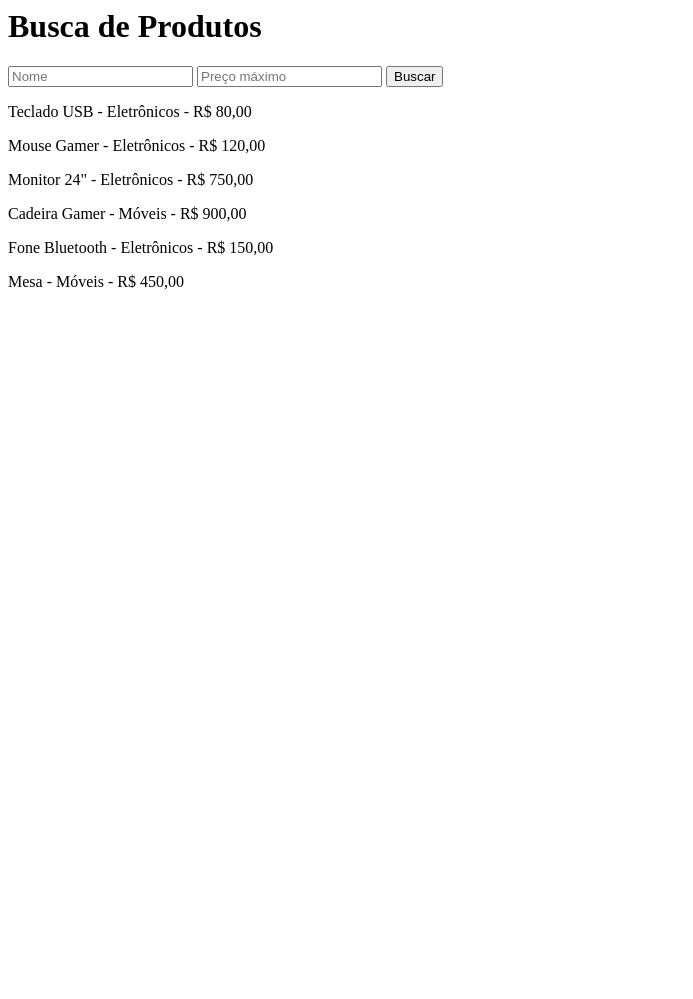
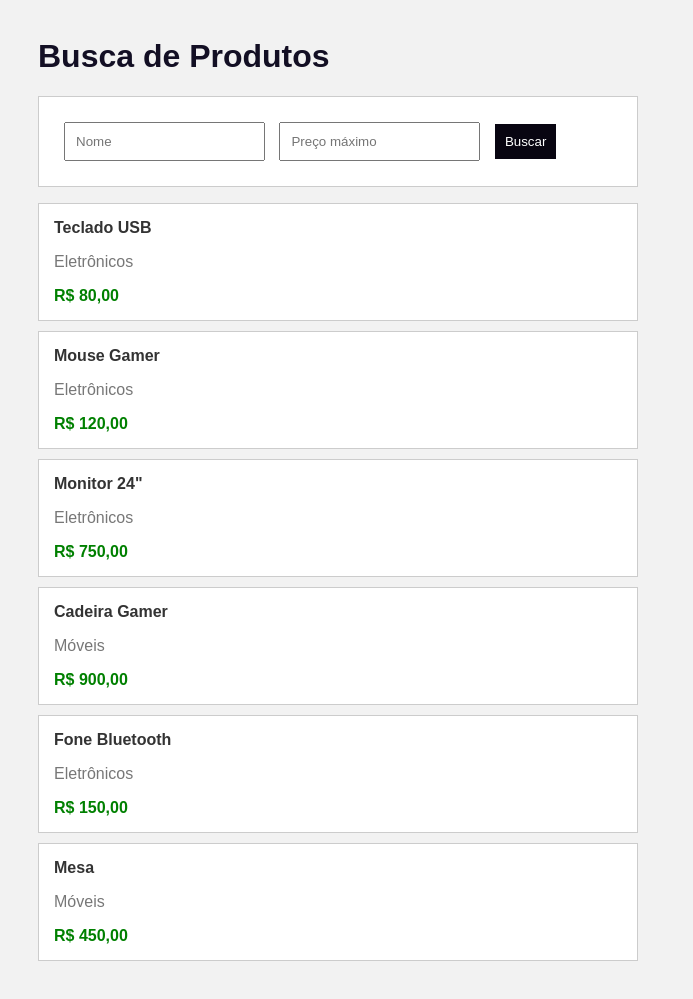
Before and after one commit to ArrudaGabrielpht/BackEnd2026, a PHP site: page /ex01.php in a window 1280 px wide. Shown: the whole page, without its empty margins (0-693 px from the left). Before the commit the page ends 290 px from the top, so only its background shows below. Run offline with PHP 8.4, Linux system fonts and the light colour scheme.

Commit message:
att 11/9

```diff
--- a/PHPVanilla/8-ProtocoloHTTP/ListaAtividades/ex01.php
+++ b/PHPVanilla/8-ProtocoloHTTP/ListaAtividades/ex01.php
@@ -18,25 +18,87 @@ $produtos = array_filter($produtos, function ($produto) use ($nome, $precoMaximo
     return ($nome === '' || stripos($produto['nome'], $nome) !== false)
         && ($precoMaximo === '' || $produto['preco'] <= (float) $precoMaximo);
 });
+?>
 
-?>
+<style>
+    body {
+        font-family: Arial;
+        background: #f2f2f2;
+        padding: 30px;
+        color: #333;
+    }
+
+    .container {
+        width: 600px;
+    }
+
+    h1 {
+        color: #130f24;
+    }
+
+    form {
+        background: white;
+        padding: 20px;
+        border: 1px solid #ccc;
+    }
+
+    input, button {
+        padding: 10px;
+        margin: 5px;
+    }
+
+    button {
+        background: #080511;
+        color: white;
+        border: none;
+    }
+
+    .produto {
+        background: white;
+        padding: 15px;
+        margin-top: 10px;
+        border: 1px solid #ccc;
+    }
+
+    .produto p {
+        color: #777;
+    }
+
+    .preco {
+        color: green;
+        font-weight: bold;
+    }
+</style>
+
+<div class="container">
 
     <h1>Busca de Produtos</h1>
 
     <form method="GET">
-    <input type="text" name="nome" placeholder="Nome" value="<?= htmlspecialchars($nome) ?>">
-    <input type="number" name="preco_maximo" placeholder="Preço máximo" value="<?= htmlspecialchars($precoMaximo) ?>">
+        <input type="text" name="nome" placeholder="Nome"
+            value="<?= htmlspecialchars($nome) ?>">
+
+        <input type="number" name="preco_maximo"
+            placeholder="Preço máximo"
+            value="<?= htmlspecialchars($precoMaximo) ?>">
+
         <button>Buscar</button>
     </form>
 
     <?php foreach ($produtos as $produto): ?>
-    <p>
-        <?= htmlspecialchars($produto['nome']) ?> -
-        <?= htmlspecialchars($produto['categoria']) ?> -
+        <div class="produto">
+            <strong><?= htmlspecialchars($produto['nome']) ?></strong>
+
+            <p><?= htmlspecialchars($produto['categoria']) ?></p>
+
+            <span class="preco">
                 R$ <?= number_format($produto['preco'], 2, ',', '.') ?>
-    </p>
+            </span>
+        </div>
     <?php endforeach; ?>
 
     <?php if (!$produtos): ?>
         <p>Nenhum produto encontrado.</p>
     <?php endif; ?>
+
+</div>
```
Also changed, not shown: PHPVanilla/8-ProtocoloHTTP/ListaAtividades/ex02.php (+32 -9 lines), PHPVanilla/8-ProtocoloHTTP/ListaAtividades/ex03.php (+25 -4 lines), PHPVanilla/8-ProtocoloHTTP/ListaAtividades/ex04.php (+40 -19 lines), PHPVanilla/8-ProtocoloHTTP/ListaAtividades/ex05.php (+42 -12 lines). Lines whose indentation alone changed are shown as unchanged.
